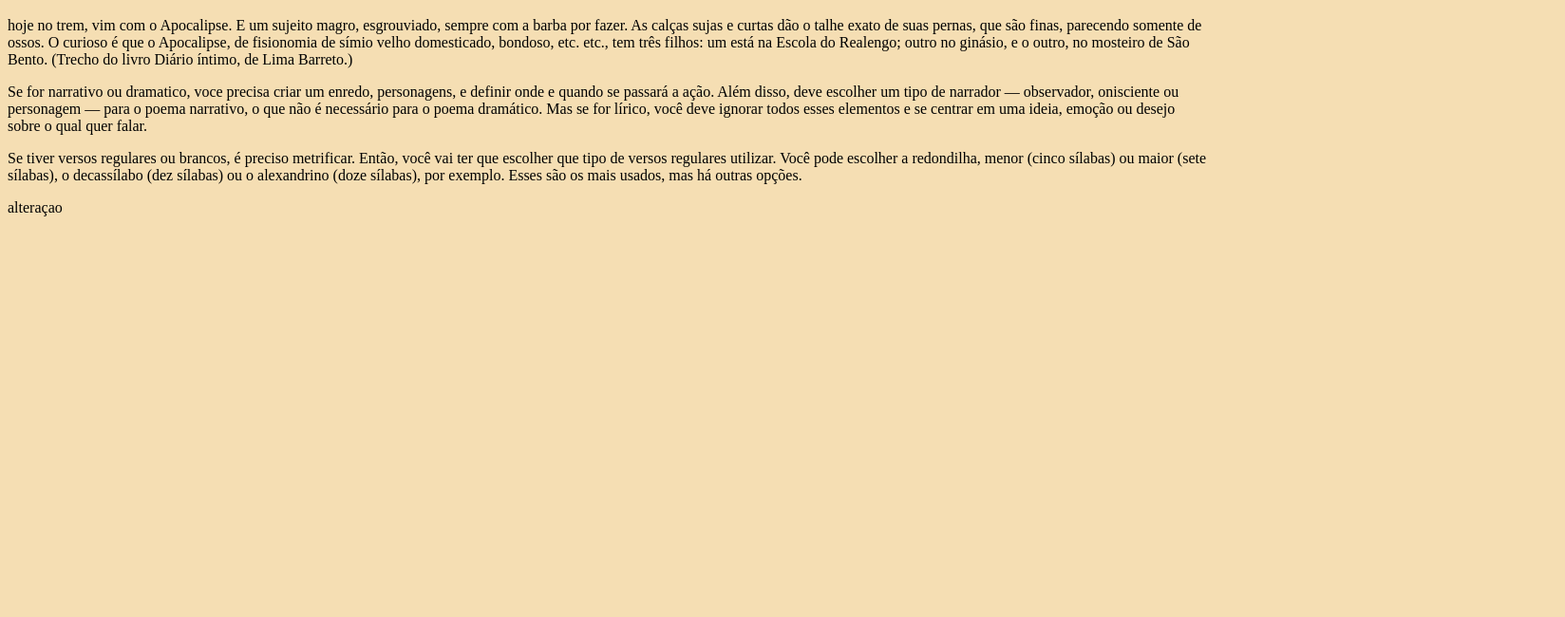
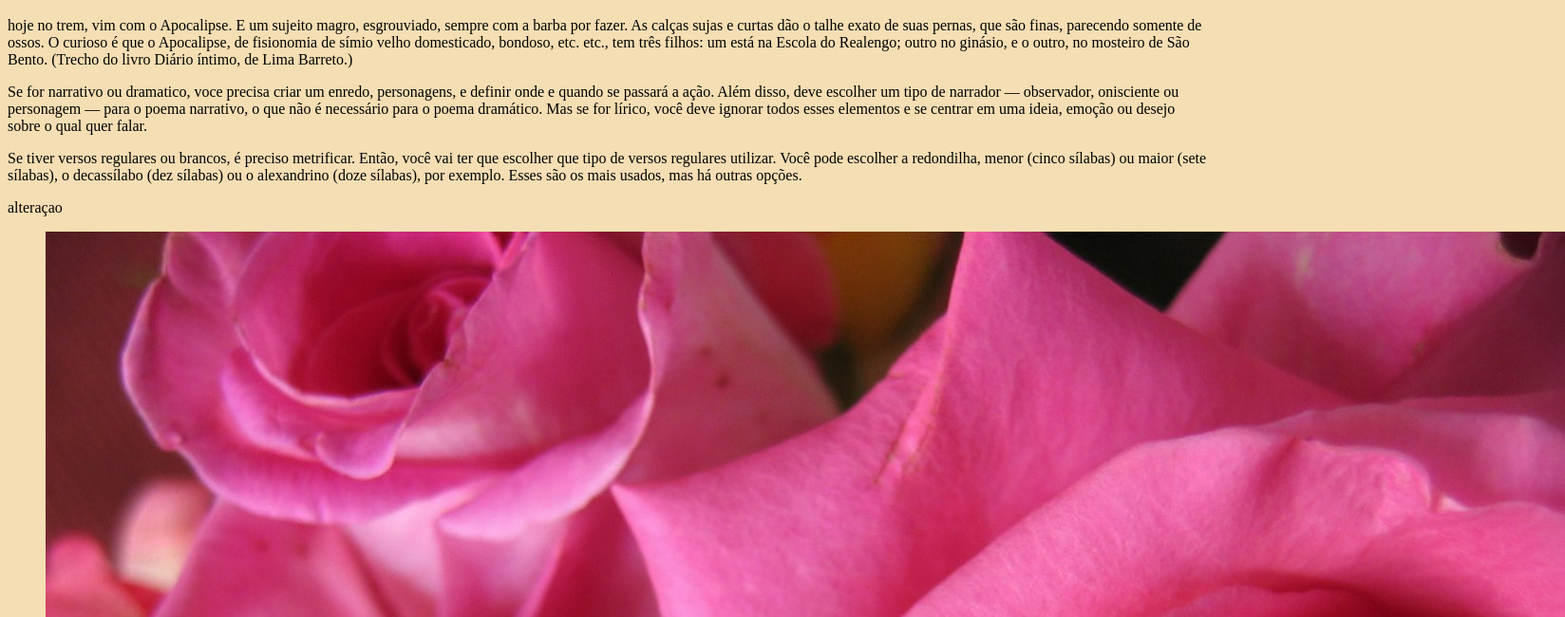
Before and after one commit to projectduetec/meuprimeirosite, a plain HTML site: page index.html in a window 1280 px wide. Shown: the part 48-698 px from the top of the page at 95% size, 1648 px wide, since content can reach past the window. Drawn offline with Linux system fonts and the light colour scheme.

Commit message:
inclusao de imagem

```diff
--- a/index.html
+++ b/index.html
@@ -15,6 +15,9 @@
 
          </p>
          <p>alteraçao</p>
+         <figure>
+             <img src="img/flor.jpg " alt="">
+         </figure>
 
 
 
```
Also changed, not shown: img/flor.jpg (added).
